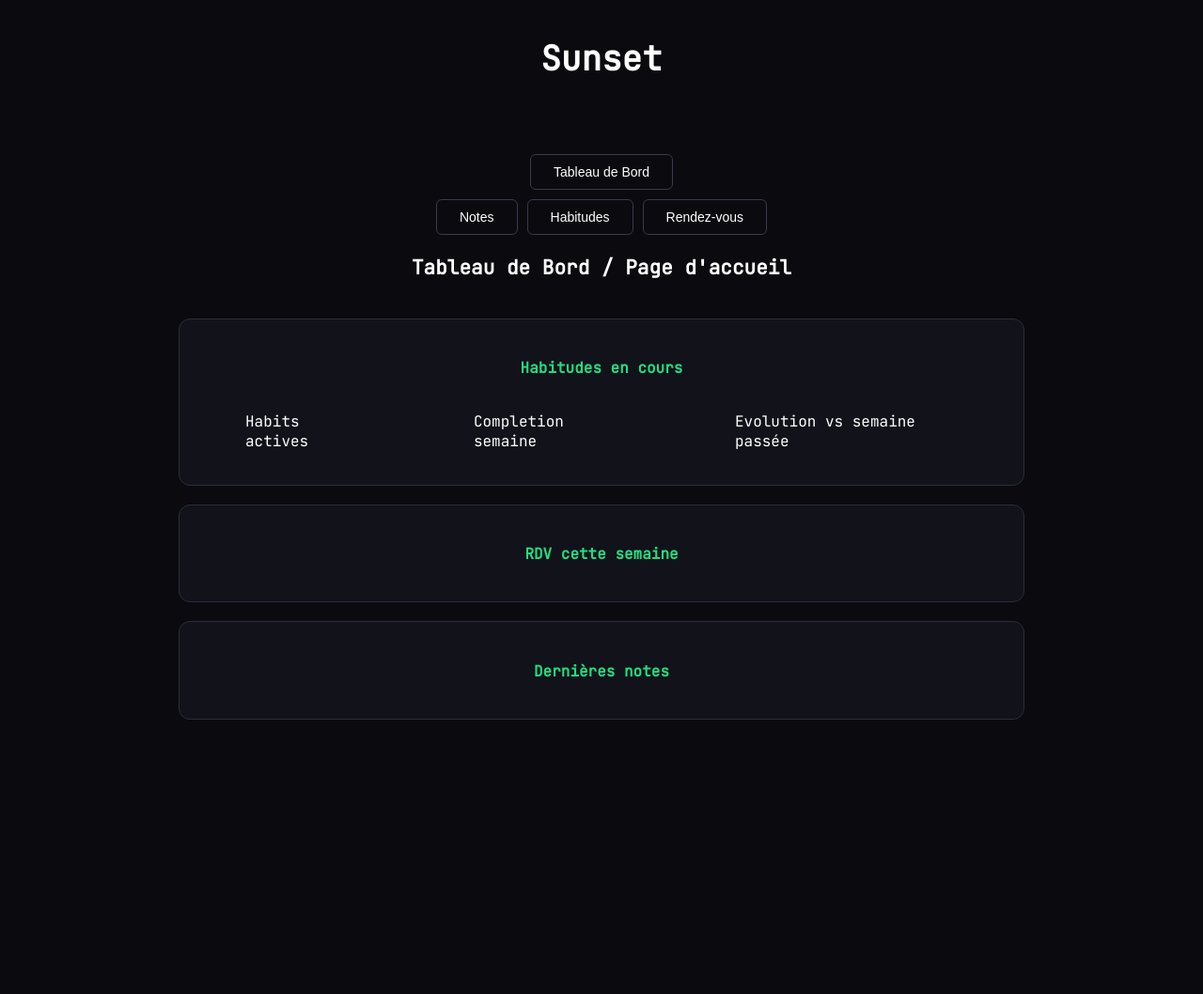
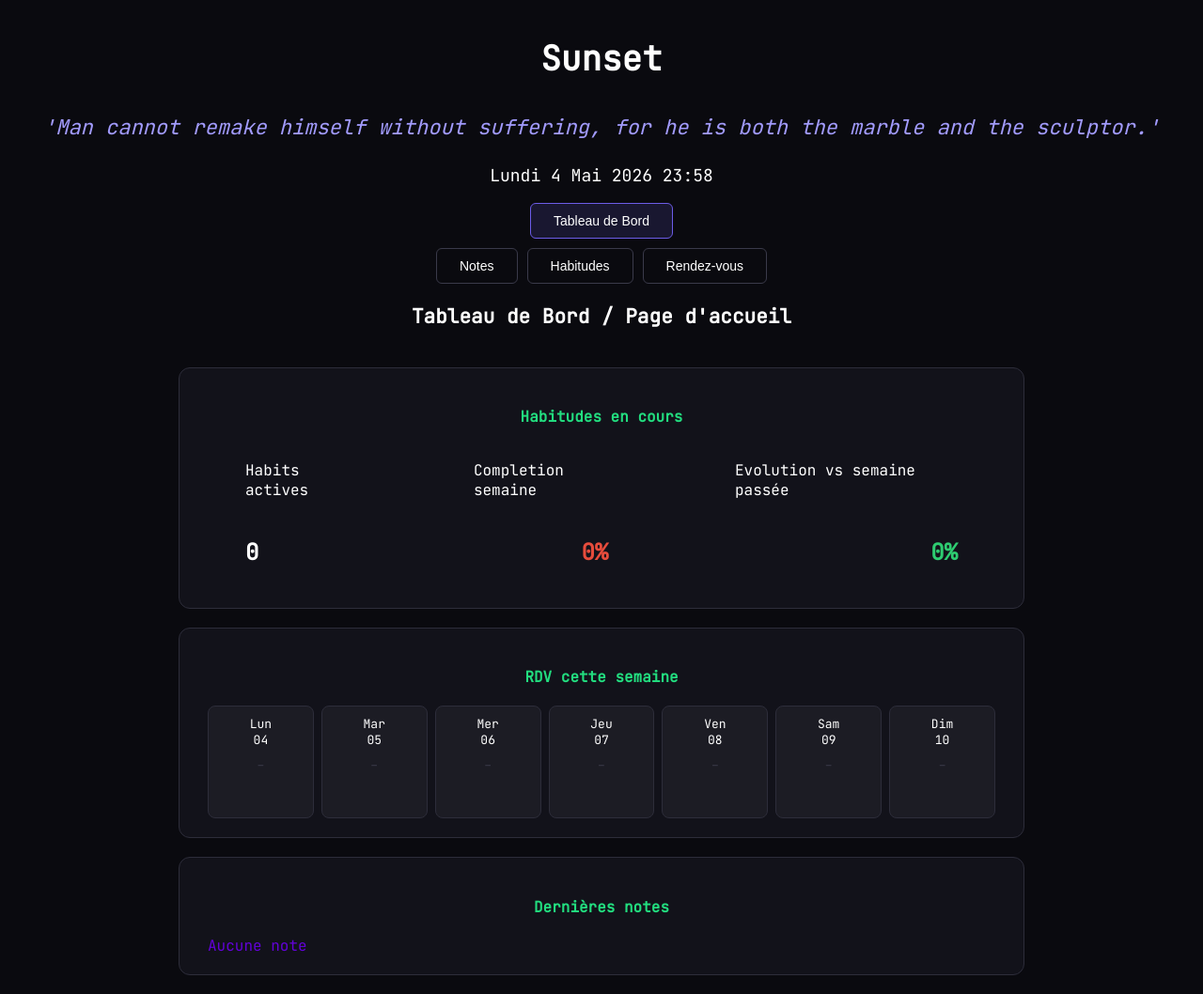
Before and after one commit to Kaalig/Sunset, a Flask app: page / in a window 1280 px wide. Shown: the whole page at 94% size. Before the commit the page ends 766 px from the top, so only its background shows below. Run offline with Flask 3, Linux system fonts and the light colour scheme; data that the repository does not hold is empty.

Commit message:
great commit of few days of work :  lots of fixes, changes update. It's getting harder to make a better version days and days as it goes on but at least I'm also honing my skills at the same time

```diff
--- a/app.py
+++ b/app.py
@@ -1,5 +1,6 @@
 from flask import Flask, render_template, jsonify, request
 import sqlite3
+from datetime import datetime, timedelta
 
 app = Flask(__name__)
 
@@ -32,9 +33,6 @@ def api_habit():
         conn.commit()
         conn.close()
         return jsonify({'message': 'Bien reçu'}), 200
-
-# TODO : CHANGER LE PUT POUR NE PAS QUE SI ON SELECTIONNE QUE LE NAME  LA DESCRIPTION EST ECRASEE ET LE GOAL_DAYS REVIENT A 7
-# ? Je ne sais pas comment faire.
 
 @app.route('/api/habits/<id>', methods=['GET','PUT','DELETE'])
 def api_habit_id(id):
@@ -93,7 +91,53 @@ def api_habit_check(id):
 
 @app.route ('/api/habits/stats', methods=['GET'])
 def api_habit_stats():
-    return jsonify({'message': 'TODO'}), 200
+
+    today = datetime.today()
+    monday = today - timedelta(days=today.weekday())
+    sunday = monday + timedelta(days=6)
+    last_monday = monday - timedelta(days=7)
+    last_sunday = sunday - timedelta(days=7)
+
+    monday_str = monday.strftime('%Y-%m-%d')
+    sunday_str = sunday.strftime('%Y-%m-%d')
+    last_monday_str = last_monday.strftime('%Y-%m-%d')
+    last_sunday_str = last_sunday.strftime('%Y-%m-%d')
+
+    conn = sqlite3.connect('sunset.db')
+    conn.row_factory = sqlite3.Row
+    cursor = conn.cursor()
+
+    # 1. Toutes les habitudes
+    cursor.execute('SELECT * FROM habits')
+    habits = [dict(row) for row in cursor.fetchall()]
+    active_count = len(habits)
+
+    # 2. Checks cette semaine
+    cursor.execute('SELECT * FROM habits_logs WHERE completed_date BETWEEN ? AND ?', (monday_str, sunday_str))
+    checks_this_week = len(cursor.fetchall())
+
+    # 3. Checks semaine dernière
+    cursor.execute('SELECT * FROM habits_logs WHERE completed_date BETWEEN ? AND ?', (last_monday_str, last_sunday_str))
+    checks_last_week = len(cursor.fetchall())
+
+    # 4. Total possible = somme des goal_days
+    total_possible = sum(h['goal_days'] for h in habits)
+
+    # 5. Calcul des pourcentages
+    if total_possible > 0:
+        completion = round(checks_this_week / total_possible * 100)
+        completion_last = round(checks_last_week / total_possible * 100)
+        evolution = completion - completion_last
+    else:
+        completion = 0
+        evolution = 0
+
+    conn.close()
+    return jsonify({
+        'active_count': active_count,
+        'completion': completion,
+        'evolution': evolution
+    })
 
 
 # --------------- NOTES ------------------
--- a/static/css/styles.css
+++ b/static/css/styles.css
@@ -93,6 +93,14 @@ main {
     align-items: center;
     margin-bottom: 20px;
     color:#22dd7f;
+}
+
+.dashboard-habit-stats {
+    display: flex;
+    justify-content: space-between;
+    align-items: center;
+    font-size: 24px;
+    font-weight: bold;
 }
 
 #dashboard-rdv-grid {
@@ -409,6 +417,7 @@ td:nth-child(n+3):nth-child(-n+9) {
     color:#22dd7f;
 }
 
+
 .note-header {
     display: flex;
     justify-content: space-between;
@@ -436,6 +445,17 @@ td:nth-child(n+3):nth-child(-n+9) {
     font-style: italic;
     font-size: 14px;
     margin-top: 8px;
+}
+
+.note-corbeille {
+    padding: 15px 20px;
+    margin-bottom: 10px;
+    background: #1c1c24;
+    border-radius: 8px;
+    cursor: pointer;
+    text-align: center;
+    color:#22dd7f;
+
 }
 
 .btn-delete-note {
--- a/static/js/api.js
+++ b/static/js/api.js
@@ -41,6 +41,11 @@ export async function deleteHabit(id) {
     const response = await fetch(`/api/habits/${id}`, {
         method: 'DELETE'
     });
+    return await response.json();
+}
+
+export async function getHabitStats() {
+    const response = await fetch('/api/habits/stats');
     return await response.json();
 }
 // ------------------------ NOTES -------------------------------
--- a/static/js/dashboard.js
+++ b/static/js/dashboard.js
@@ -1,14 +1,27 @@
-import { getNotes } from "./api.js";
+import { getNotes, getHabitStats } from "./api.js";
 import { openNote } from "./notes.js";
 import { getRdvs } from "./api.js";
 import { getWeekDates } from "./habits.js";
 import { openRdv } from "./rdv.js";
 
 export async function displayDashboard() {
-    // await displayHabitStats();
+    await displayHabitStats();
     await displayFutureRdvs();
     await displayLastNotes();
 }
+
+async function displayHabitStats() {
+    const stats = await getHabitStats();
+    const sign_com = stats.completion > 0 ? '+' : '';
+    const sign_ev = stats.evolution > 0 ? '+' : '';
+    document.querySelector('#dashboard-habit-active-count').textContent = stats.active_count;
+    document.querySelector('#dashboard-habit-completion').textContent = sign_com + stats.completion + '%';
+    // Todo : Le calcul de la completion devrait  se faire sur le total de checks en cours possiblement atteignable et non le total de cheks de la semaine
+    document.querySelector('#dashboard-habit-completion').style.color = stats.completion >= 50 ? '#2ecc71' : '#e74c3c';
+    document.querySelector('#dashboard-habit-evolution').textContent = sign_ev + stats.evolution + '%';
+    document.querySelector('#dashboard-habit-evolution').style.color = stats.evolution >= 0 ? '#2ecc71' : '#e74c3c';
+}
+
 
 async function displayFutureRdvs () {
     const container = document.querySelector('#dashboard-rdv-grid');
@@ -75,8 +88,10 @@ async function displayLastNotes() {
 
         const noteTitle = document.createElement('h4');
         noteTitle.textContent = note.title;
+        noteTitle.style.color = '#0d94d3';
 
         const notePreview = document.createElement('p');
+        notePreview.style.color = '#d0d0db';
         const temp = document.createElement('div');
         temp.innerHTML = note.content || '';
         notePreview.textContent = temp.textContent ? temp.textContent.substring(0, 80) + '...' : '';
--- a/static/js/habits.js
+++ b/static/js/habits.js
@@ -30,11 +30,13 @@ export async function displayHabits() {
         tdName.addEventListener('click', async() => {
             await openHabit(habit.id);
         })
-        tdGoaldays.textContent = habit.goal_days;
+        tdGoaldays.textContent = habit.goal_days + ' jours';
         tr.appendChild(tdName);
         tr.appendChild(tdGoaldays);
 
         const today = new Date().toISOString().split('T')[0];
+        const tdTotal = document.createElement('td');
+
         for (const date of weekDates){
             const tdDay = document.createElement('td');
             if (date > today){
@@ -52,19 +54,23 @@ export async function displayHabits() {
                     await checkHabit(habit.id, date, false);
                     tdDay.dataset.done = 'false';
                     tdDay.innerHTML = '<span class="circle uncheck">x</span>';
+                    const totalCount = tr.querySelectorAll('td[data-done="true"]').length;
+                    tdTotal.textContent = totalCount + '/' + habit.goal_days;
                 } else {
                     await checkHabit(habit.id, date, true);
                     tdDay.dataset.done = 'true';
                     tdDay.innerHTML = '<span class="circle check">o</span>';
+                    const totalCount = tr.querySelectorAll('td[data-done="true"]').length;
+                    tdTotal.textContent = totalCount + '/' + habit.goal_days;
                 }
             });
             }
+
             tr.appendChild(tdDay);
         }
         const checked = weekDates.filter(date => habit.logs.includes(date)).length;
         const ratio = checked / habit.goal_days;
 
-        const tdTotal = document.createElement('td');
         tdTotal.textContent = checked + '/' + habit.goal_days;
 
         if (ratio >= 1) {
--- a/static/js/notes.js
+++ b/static/js/notes.js
@@ -1,6 +1,3 @@
-
-# qsdqsqds
-
 import { getNote, getNotes, createNote, deleteNote, updateNotes } from "./api.js";
 
 export async function displayNotes() {
@@ -140,7 +137,7 @@ document.querySelector('#corbeille').addEventListener('click', async() => {
 
     if (trashedNotes.length === 0) {
         const noteDiv = document.createElement('div');
-        noteDiv.className = 'note-item'; //TODO : Créer une autre classe parce qu'elle est aussi utilisée pour les preview de note.
+        noteDiv.className = 'note-corbeille'; //TODO : Créer une autre classe parce qu'elle est aussi utilisée pour les preview de note.
         noteDiv.textContent = 'Aucune note dans la corbeille';
         notesList.appendChild(noteDiv);
     }
--- a/templates/index.html
+++ b/templates/index.html
@@ -43,6 +43,11 @@
                     <p>Habits actives</p>
                     <p>Completion semaine</p>
                     <p>Evolution vs semaine passée</p>
+                </div>
+                <div class="little_header">
+                    <p id="dashboard-habit-active-count" class="dashboard-habit-stats">-</p>
+                    <p id="dashboard-habit-completion" class="dashboard-habit-stats">-</p>
+                    <p id="dashboard-habit-evolution" class="dashboard-habit-stats">-</p>
                 </div>
             </div>
             <div class="card">
```
